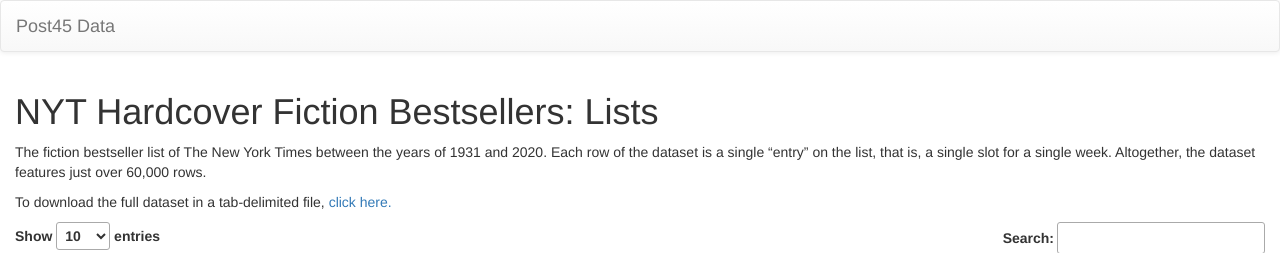
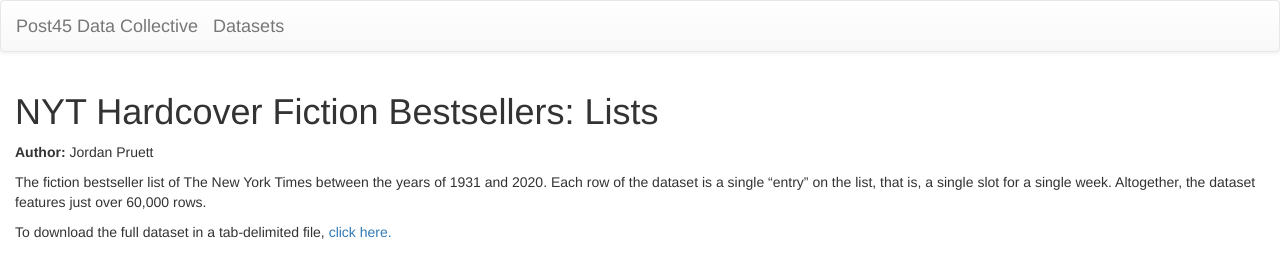
Before and after one commit to ecds/post45, a Django app: template post45/app/templates/app/nytfull.html in a window 1280 px wide; the page is wider, and only the part inside the window is pictured. Shown: the top 253 px of that part. Run offline with Django 3.2, Linux system fonts and the light colour scheme; the template is opened without the code that fills it, so the values that code supplies are empty; some libraries are stand-ins or nearby versions.

Commit message:
update templates with author info and curatorial statements

```diff
--- a/post45/app/templates/app/about.html
+++ b/post45/app/templates/app/about.html
@@ -18,7 +18,8 @@
   <nav class="navbar navbar-default">
     <div class="container-fluid">
       <div class="navbar-header">
-        <a class="navbar-brand" href="/index">Post45 Data</a>
+        <a class="navbar-brand" href="https://data.post45.org/">Post45 Data Collective</a>
+        <a class="navbar-brand" href="/about">Datasets</a>
       </div>
       <!-- <ul class="nav navbar-nav">
         <li class="active"><a href="/about">About</a></li>
--- a/post45/app/templates/app/nytfull.html
+++ b/post45/app/templates/app/nytfull.html
@@ -42,7 +42,8 @@
   <nav class="navbar navbar-default">
     <div class="container-fluid">
       <div class="navbar-header">
-        <a class="navbar-brand" href="{% url 'about' %}">Post45 Data</a>
+        <a class="navbar-brand" href="https://data.post45.org/">Post45 Data Collective</a>
+        <a class="navbar-brand" href="/about">Datasets</a>
       </div>
       <!-- <ul class="nav navbar-nav">
         <li class="active"><a href="/about">About</a></li>
@@ -51,8 +52,10 @@
   </nav>
 <div class="container-fluid">
 <h1>NYT Hardcover Fiction Bestsellers: Lists</h1>
+<p><strong>Author:</strong> Jordan Pruett</p>
 <p>The fiction bestseller list of The New York Times between the years of 1931 and 2020. Each row of the dataset is a single “entry” on the list, that is, a single slot for a single week. Altogether, the dataset features just over 60,000 rows.</p>
 <p>To download the full dataset in a tab-delimited file, <a href="{% url 'nytfulldownload' %}">click here.</a></p>
+<p>To read the dataset's curatorial statement, <a href="https://data.post45.org/new-york-times-hardcover-fiction-bestsellers-1931-2020-curatorial-statement/">click here.</a></p>
 
 <table id="record-table" class="stripe hover row-border dataTable" data-server-side="true" data-ajax="nytfulldata/?format=datatables">
   <thead>
--- a/post45/app/templates/app/nythathi.html
+++ b/post45/app/templates/app/nythathi.html
@@ -42,7 +42,8 @@
   <nav class="navbar navbar-default">
     <div class="container-fluid">
       <div class="navbar-header">
-        <a class="navbar-brand" href="{% url 'about' %}">Post45 Data</a>
+        <a class="navbar-brand" href="https://data.post45.org/">Post45 Data Collective</a>
+        <a class="navbar-brand" href="/about">Datasets</a>
       </div>
       <!-- <ul class="nav navbar-nav">
         <li class="active"><a href="/about">About</a></li>
@@ -51,8 +52,10 @@
   </nav>
 <div class="container-fluid">
 <h1>NYT Hardcover Fiction Bestsellers: Corpus</h1>
+<p><strong>Author:</strong> Jordan Pruett</p>
 <p>Identifiers for every HathiTrust volume for which a corresponding title could be located from <a href="{% url 'nyttitle' %}">Titles</a></p>
 <p>To download the full dataset in a tab-delimited file, <a href="{% url 'nythathidownload' %}">click here.</a></p>
+<p>To read the dataset's curatorial statement, <a href="https://data.post45.org/new-york-times-hardcover-fiction-bestsellers-1931-2020-curatorial-statement/">click here.</a></p>
 
 <table id="record-table" class="stripe hover row-border dataTable" data-server-side="true" data-ajax="nythathidata/?format=datatables">
   <thead>
--- a/post45/app/templates/app/nyttitle.html
+++ b/post45/app/templates/app/nyttitle.html
@@ -42,7 +42,8 @@
   <nav class="navbar navbar-default">
     <div class="container-fluid">
       <div class="navbar-header">
-        <a class="navbar-brand" href="{% url 'about' %}">Post45 Data</a>
+        <a class="navbar-brand" href="https://data.post45.org/">Post45 Data Collective</a>
+        <a class="navbar-brand" href="/about">Datasets</a>
       </div>
       <!-- <ul class="nav navbar-nav">
         <li class="active"><a href="/about">About</a></li>
@@ -51,8 +52,10 @@
   </nav>
 <div class="container-fluid">
 <h1>NYT Hardcover Fiction Bestsellers: Titles</h1>
+<p><strong>Author:</strong> Jordan Pruett</p>
 <p>Title-level data for every unique title that appears in <a href="{% url 'nytfull' %}">Lists</a></p>
 <p>To download the full dataset in a tab-delimited file, <a href="{% url 'nyttitledownload' %}">click here.</a></p>
+<p>To read the dataset's curatorial statement, <a href="https://data.post45.org/new-york-times-hardcover-fiction-bestsellers-1931-2020-curatorial-statement/">click here.</a></p>
 
 <table id="record-table" class="stripe hover row-border dataTable" data-server-side="true" data-ajax="nyttitledata/?format=datatables">
   <thead>
--- a/post45/app/templates/app/programeragraduations.html
+++ b/post45/app/templates/app/programeragraduations.html
@@ -41,7 +41,8 @@
   <nav class="navbar navbar-default">
     <div class="container-fluid">
       <div class="navbar-header">
-        <a class="navbar-brand" href="{% url 'about' %}">Post45 Data</a>
+        <a class="navbar-brand" href="https://data.post45.org/">Post45 Data Collective</a>
+        <a class="navbar-brand" href="/about">Datasets</a>
       </div>
       <!-- <ul class="nav navbar-nav">
         <li class="active"><a href="/about">About</a></li>
@@ -50,8 +51,10 @@
   </nav>
 <div class="container-fluid">
 <h1>Iowa Writers' Workshop: Graduations</h1>
+<p><strong>Authors:</strong> Nicholas Kelly, Nicole White, Loren Glass</p>
 <p>Table of Iowa graduates between 1931 and Spring 2014 that includes graduate name, advisor name, year of matriculation, program, degree, thesis title, and literary genre.</p>
 <p>To download the full dataset in a tab-delimited file, <a href="{% url 'programeragraduationsdownload' %}">click here.</a></p>
+<p>To read the dataset's curatorial statement, <a href="https://data.post45.org/iowa-writers-workshop-the-program-era-project-curatorial-statement/">click here.</a></p>
 
 <table id="record-table" class="stripe hover compact row-border dataTable" data-server-side="true" data-ajax="programeragraduations/?format=datatables">
   <thead>
--- a/post45/app/templates/app/programerapeople.html
+++ b/post45/app/templates/app/programerapeople.html
@@ -41,7 +41,8 @@
   <nav class="navbar navbar-default">
     <div class="container-fluid">
       <div class="navbar-header">
-        <a class="navbar-brand" href="{% url 'about' %}">Post45 Data</a>
+        <a class="navbar-brand" href="https://data.post45.org/">Post45 Data Collective</a>
+        <a class="navbar-brand" href="/about">Datasets</a>
       </div>
       <!-- <ul class="nav navbar-nav">
         <li class="active"><a href="/about">About</a></li>
@@ -50,8 +51,10 @@
   </nav>
 <div class="container-fluid">
 <h1>Iowa Writers' Workshop: People</h1>
+<p><strong>Authors:</strong> Nicholas Kelly, Nicole White, Loren Glass</p>
 <p>Table that includes full, given, middle, family, pen names, gender, and country of origin of students and teachers at the Iowa Writers' Workshop between 1931 and Spring 2014.</p>
 <p>To download the full dataset in a tab-delimited file, <a href="{% url 'programerapeopledownload' %}">click here.</a></p>
+<p>To read the dataset's curatorial statement, <a href="https://data.post45.org/iowa-writers-workshop-the-program-era-project-curatorial-statement/">click here.</a></p>
 
 <table id="record-table" class="stripe hover compact row-border dataTable" data-server-side="true" data-ajax="programerapeople/?format=datatables">
   <thead>
--- a/post45/app/templates/app/programerarecord.html
+++ b/post45/app/templates/app/programerarecord.html
@@ -42,7 +42,8 @@
   <nav class="navbar navbar-default">
     <div class="container-fluid">
       <div class="navbar-header">
-        <a class="navbar-brand" href="{% url 'about' %}">Post45 Data</a>
+        <a class="navbar-brand" href="https://data.post45.org/">Post45 Data Collective</a>
+        <a class="navbar-brand" href="/about">Datasets</a>
       </div>
       <!-- <ul class="nav navbar-nav">
         <li class="active"><a href="/about">About</a></li>
@@ -51,9 +52,10 @@
   </nav>
 <div class="container-fluid">
 <h1>Iowa Writers' Workshop: Corpus</h1>
+<p><strong>Authors:</strong> Nicholas Kelly, Nicole White, Loren Glass</p>
 <p>A table with titles by notable Iowa Writers' Workshop authors that are held by HathiTrust.</p>
 <p>To download the full dataset in a tab-delimited file, <a href="{% url 'programerarecordsdownload' %}">click here.</a></p>
-
+<p>To read the dataset's curatorial statement, <a href="https://data.post45.org/iowa-writers-workshop-the-program-era-project-curatorial-statement/">click here.</a></p>
 <table id="record-table" class="stripe hover row-border dataTable" data-server-side="true" data-ajax="programerarecords/?format=datatables">
   <thead>
     <tr>
```
Also changed, not shown: post45/app/templates/app/index.html (+3 -5 lines), post45/app/templates/app/masterprize.html (+2 -5 lines), post45/app/templates/app/mlphathi.html (+4 -6 lines), post45/app/templates/app/mlpwinners.html (+5 -7 lines).
